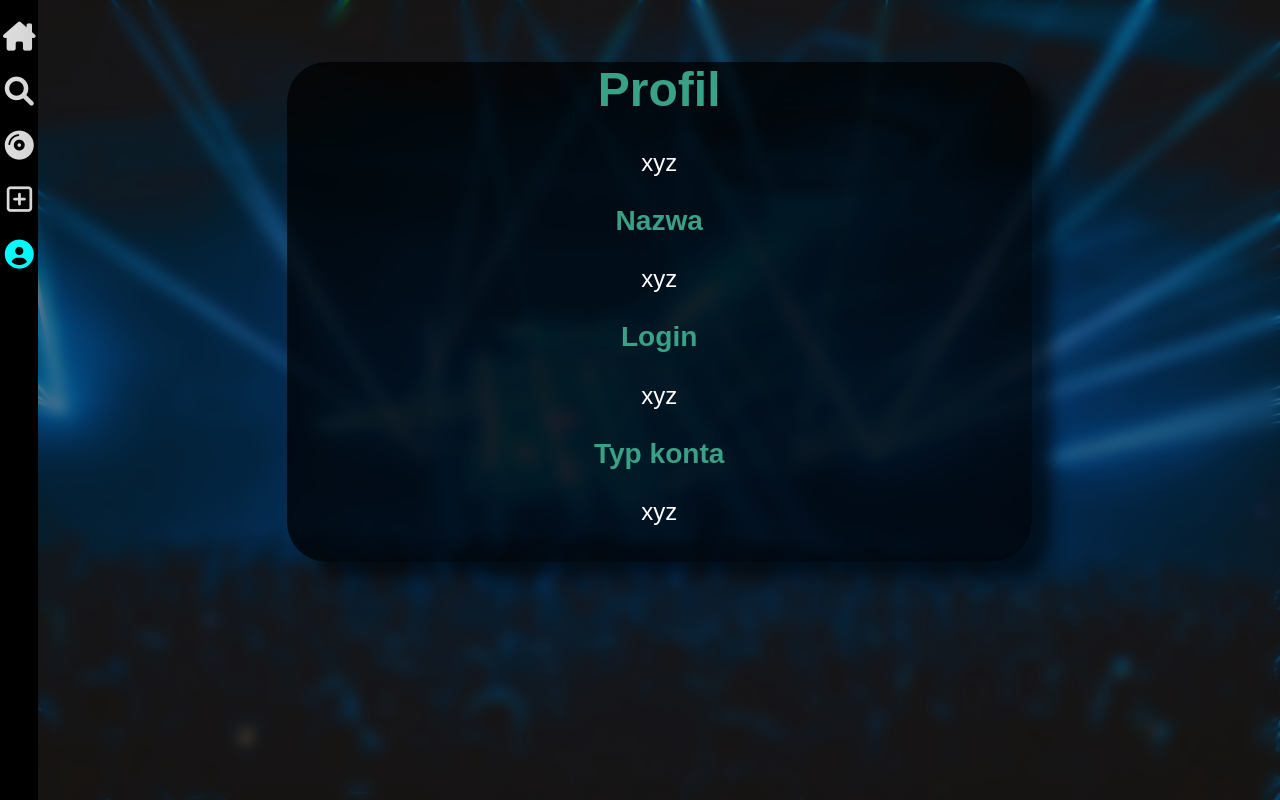
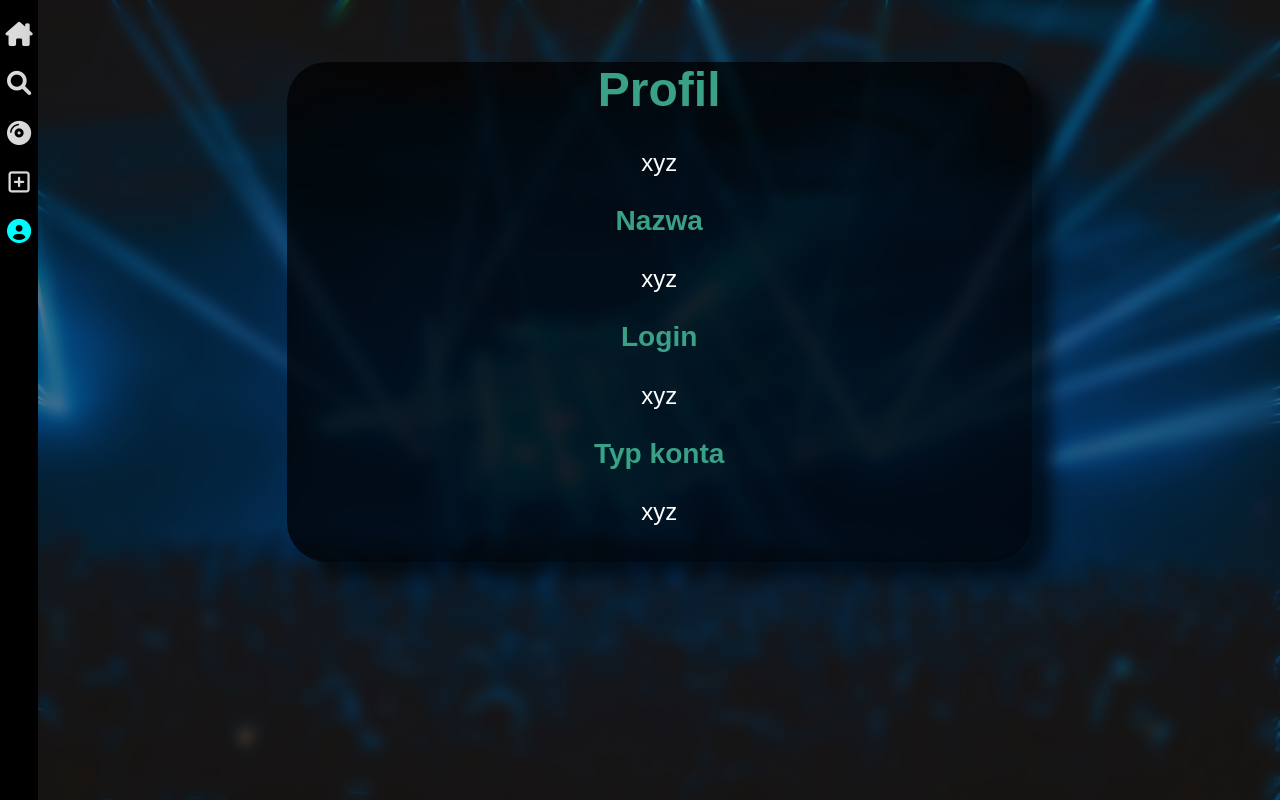
Before and after one commit to krzys13q/music_service, a PHP site: page /user.php in a window 1280 px wide. Run offline with PHP 8.4, Linux system fonts and the light colour scheme.

Commit message:
poprawki

```diff
--- a/muzyka/search.php
+++ b/muzyka/search.php
@@ -91,7 +91,7 @@ if($result->num_rows>0){
 
 
 
-
+                <a href="play.php">
                 <div class="list-element">
                 <img src="cover/walker.jpg" alt="">
                 <div class="description">
@@ -103,7 +103,7 @@ if($result->num_rows>0){
 
 
                 </div>
-
+                </a>
 
 
 
--- a/muzyka/user.css
+++ b/muzyka/user.css
@@ -35,7 +35,7 @@ body{
     background-color: #000000;
     text-align: center;
 
-    font-size: 150%;
+    font-size: 2.5vh;
 
 
 
```
